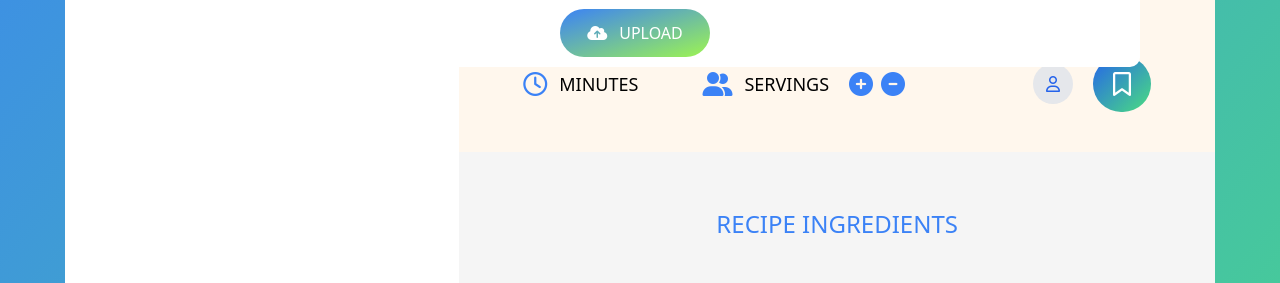
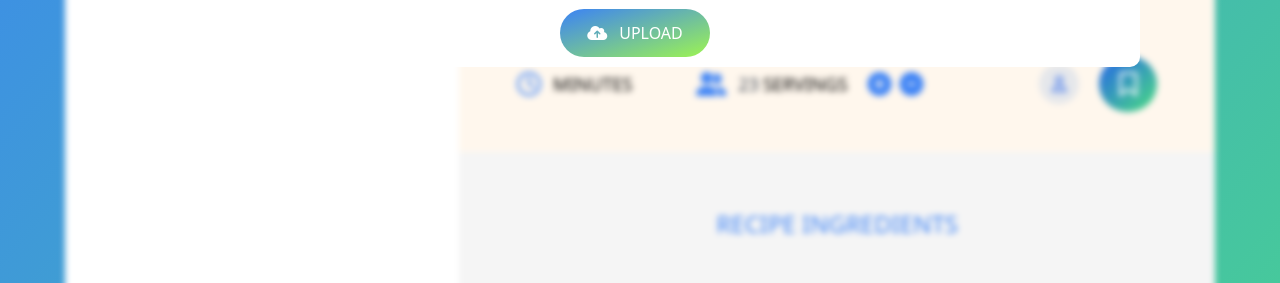
Before and after one commit to Ziynat02/TailwindCssRecipes, a website: page index.html in a window 1280 px wide. Both pictures are taken after a click on the element "ADD RECIPE". Shown: the part 517-800 px from the top of the page. Drawn offline with nearby package versions, Linux system fonts and the light colour scheme.

Commit message:
4.12.2023

```diff
--- a/index.html
+++ b/index.html
@@ -139,7 +139,7 @@
 <!-- <span id="peopleOfNumber" class="mr-1 text-gray-700 font-medium text-lg"></span> -->
                         <div class="flex gap-3 items-center ">
                             <i class="fa-solid fa-user-group text-2xl text-blue-500"></i>
-                            <p id="servings" class="text-lg font-normal">SERVINGS</p>
+                            <p id="servings" class="text-lg font-normal"><span  class="mr-1 text-gray-700 font-medium text-lg">23</span>SERVINGS</p>
                             <div class="icons ml-2 flex gap-2">
                                 <i id="plus" class="cursor-pointer fa-solid fa-circle-plus text-2xl text-blue-500 hover:text-orange-300 hover:-translate-y-1"></i>
                                 <i id="minus" class="cursor-pointer fa-solid fa-circle-minus text-2xl text-blue-500 hover:text-orange-300 hover:-translate-y-1"></i>
--- a/script.js
+++ b/script.js
@@ -27,42 +27,43 @@ let servingsInput = document.getElementById("servingsInput");
 let upload = document.getElementById("upload");
 
 ///////////////////////////////////////////////////////////////
-addRecipes.addEventListener("click",()=>{
+addRecipes.addEventListener("click", () => {
   addRecipes_part.style.display = "block";
-  mainPart.style.display = "block";
-  // mainPart.style.filter = "blur(3px)";
-  meals.innerHTML = `
-  <div class=" menu flex gap-7 justify-centr items-center  hover:bg-orange-50 hover:-translate-y-2 focus:bg-orange-200 pl-7 p-7 recipes_list ">
-  <div class="cursor-pointer  image object-fit w-[60px] h-[60px] rounded-full bg-cover bg-center  bg-[url('${
-    image_url.value
-  }')]" id='tooltip'>
-  <span class='tooltiptext'>${titleInput.value}</span>
-  </div>
-  <div class="text_part ">
-  <h4 class="text-blue-500 text-base">${
-    titleInput.value.substring(0, 25) + "..."
-  }</h4>
-  <p class="text-gray-600 text-sm mt-1">${publisherInput.value}</p>
-  </div>
-  </div>
-  `
-  clock.innerHTML = `<span  class="mr-1 text-gray-700 font-medium text-lg">${primerTimeInput.value}</span>MINUTES`;
+  addRecipes_part.style.zIndex = "1";
+  mainPart.style.filter = "blur(3px)";
+  // meals.innerHTML = `
+  // <div class=" menu flex gap-7 justify-centr items-center  hover:bg-orange-50 hover:-translate-y-2 focus:bg-orange-200 pl-7 p-7 recipes_list ">
+  // <div class="cursor-pointer  image object-fit w-[60px] h-[60px] rounded-full bg-cover bg-center  bg-[url('${
+  //   image_url.value
+  // }')]" id='tooltip'>
+  // <span class='tooltiptext'>${titleInput.value}</span>
+  // </div>
+  // <div class="text_part ">
+  // <h4 class="text-blue-500 text-base">${
+  //   titleInput.value.substring(0, 25) + "..."
+  // }</h4>
+  // <p class="text-gray-600 text-sm mt-1">${publisherInput.value}</p>
+  // </div>
+  // </div>
+  // `
+  // clock.innerHTML = `<span  class="mr-1 text-gray-700 font-medium text-lg">${primerTimeInput.value}</span>MINUTES`;
 
-  servings.innerHTML = `<span  class="mr-1 text-gray-700 font-medium text-lg">${servingsInput.value}</span>SERVINGS`;
-
-
+  // servings.innerHTML = `<span  class="mr-1 text-gray-700 font-medium text-lg">${servingsInput.value}</span>SERVINGS`;
 });
-upload.addEventListener("click",()=>{
-  servingsInput.value="";
-  primerTimeInput.value="";
-  titleInput.value="";
-  publisherInput.value="";
-  imageUrlInput.value="";
+upload.addEventListener("click", () => {
+  servingsInput.value = "";
+  primerTimeInput.value = "";
+  titleInput.value = "";
+  publisherInput.value = "";
+  imageUrlInput.value = "";
 });
-exit.addEventListener("click",()=>{
+addRecipes_part.addEventListener("click", () => {
   addRecipes_part.style.display = "none";
-  mainPart.style.display = "block";
-  // mainPart.style.filter = "blur(0px)";
+  mainPart.style.filter = "none";
+});
+exit.addEventListener("click", () => {
+  addRecipes_part.style.display = "none";
+  mainPart.style.filter = "none";
 });
 
 const API_KEY = `01341e80-b80c-416d-b373-248f345f3291`;
@@ -111,14 +112,13 @@ function showUi(data) {
   }
 }
 
-
 let count = 0;
 plus.addEventListener("click", () => {
-  peopleOfNumber.innerHTML = `${(count = count + 1)}`;
+  peopleOfNumber.innerHTML = `${++count}`;
 });
 minus.addEventListener("click", () => {
   if (count > 1) {
-    peopleOfNumber.innerHTML = `${(count = count - 1)}`;
+    peopleOfNumber.innerHTML = `${--count}`;
   } else {
     peopleOfNumber.innerHTML = 1;
   }
@@ -152,8 +152,7 @@ function addDel(data) {
       console.log(res_2.data.recipe);
       if (res_2 === true) {
         gif_big.style.display = "none";
-
-      }else{
+      } else {
         gif_big.style.display = "block";
       }
       selected.innerHTML = `
@@ -170,18 +169,16 @@ function addDel(data) {
 
       servings.innerHTML = `<span  class="mr-1 text-gray-700 font-medium text-lg">${res_2.data.recipe.servings}</span>SERVINGS`;
       // //////////////////////////////////////////////////
-vegetables.innerHTML="";
+      vegetables.innerHTML = "";
       for (let i = 0; i < res_2.data.recipe.ingredients.length; i++) {
         vegetables.innerHTML += `
          <div class="flex items-center gap-2  mb-3 ml-[100px] w-[250px]">
          <i class="fa-solid fa-check text-blue-500 text-xl"></i>
-         <p class="text-gray-600"><span>${res_2.data.recipe.ingredients[i].quantity}</span><span>${res_2.data.recipe.ingredients[i].unit}</span>${res_2.data.recipe.ingredients[i].description}</p>
+         <p class="text-gray-600"><span class="mr-[3px]">${res_2.data.recipe.ingredients[i].quantity}</span><span class="ml-[2px]">${res_2.data.recipe.ingredients[i].unit}</span>${res_2.data.recipe.ingredients[i].description}</p>
         </div>
-         `
-
+         `;
       }
       //////////////////////////////////////////////////////////
       publisher.innerHTML = `${res_2.data.recipe.publisher}`;
-
     });
 }
```
Also changed, not shown: style.css (+49 -6 lines), 1 other file. Lines whose indentation alone changed are shown as unchanged.
